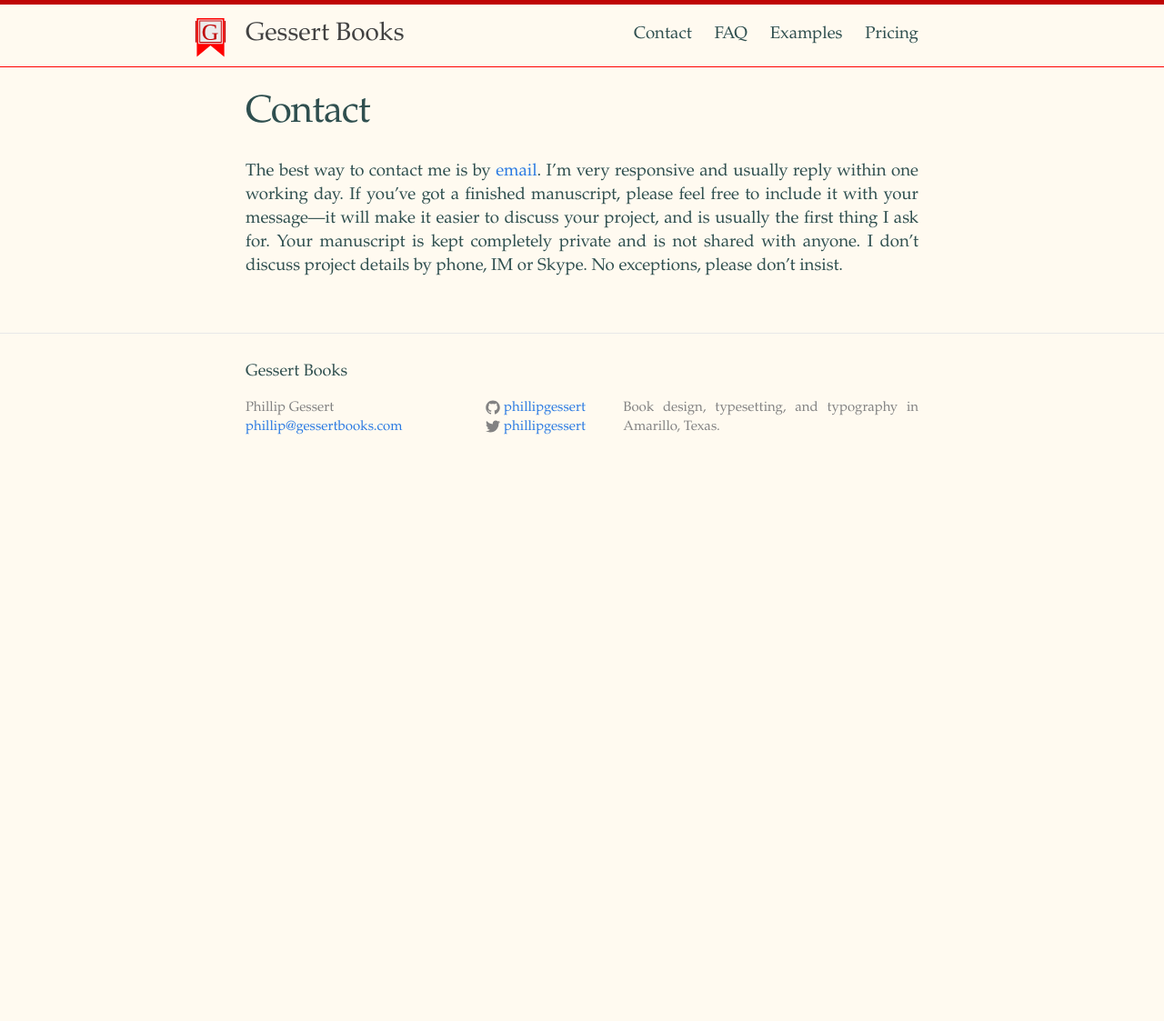
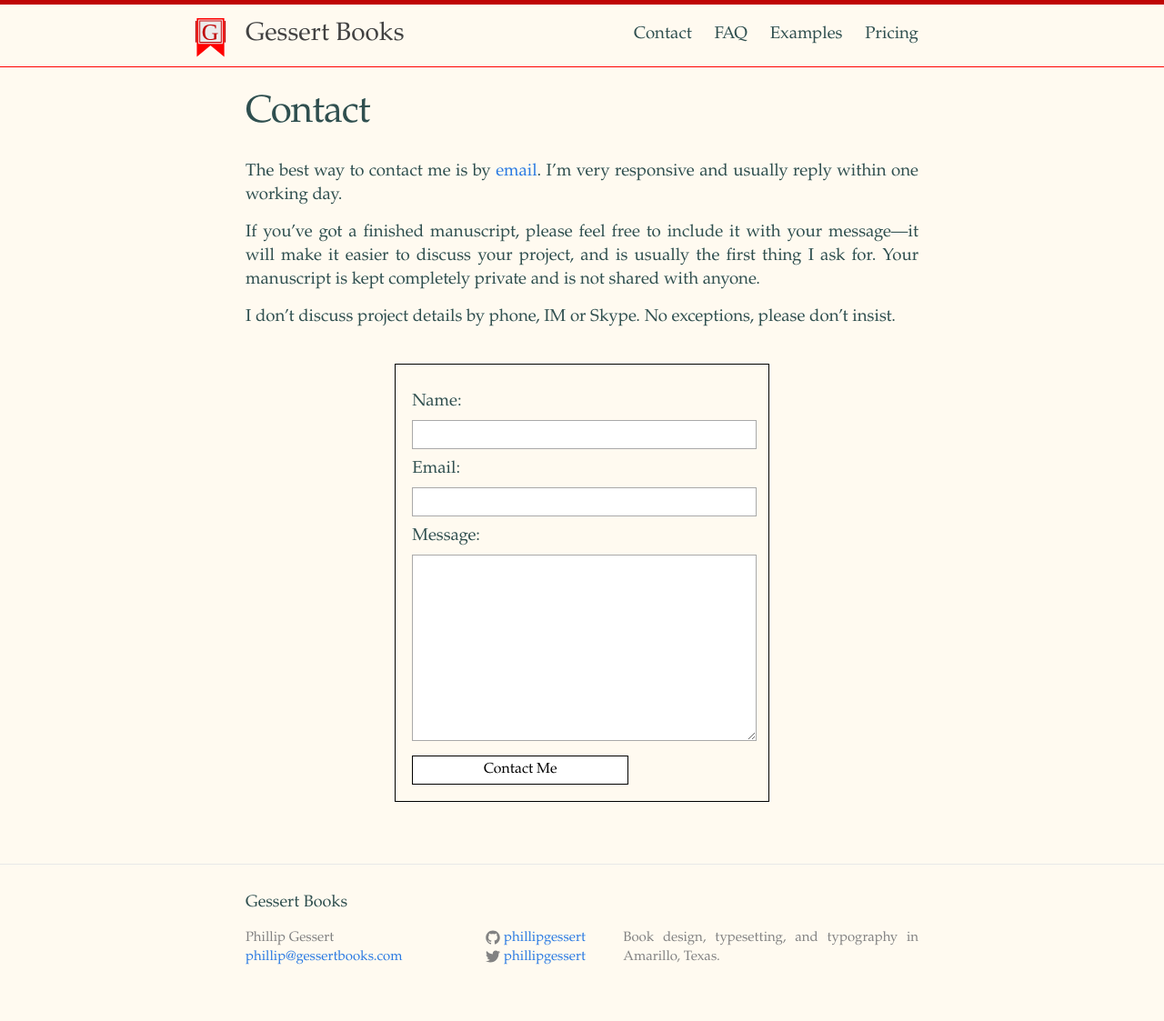
Before and after one commit to phillipgessert/phillipgessert.github.io, a Jekyll site: the page built from contact.md, in a window 1280 px wide. Shown: the whole page at 91% size. Built offline with Jekyll 4.4.1, drawn with Linux system fonts in a browser that asks for light colours; before the commit the page ends 900 px from its top, so only the background shows below that.

Commit message:
contact form complete, success page needed

```diff
--- a/_sass/_custom.scss
+++ b/_sass/_custom.scss
@@ -292,3 +292,44 @@ figure {
 		margin-top: 2em;
 	}
 }
+
+// Form
+
+form {
+	border: 1px solid black;
+	padding: 1em;
+	//font-size: $small-font-size / 2;
+	margin: 2em auto;
+	max-width: 20em;
+	label, input, textarea{
+		display: block;
+		margin-top: .5em;
+		width: 100%;
+
+
+		padding: 0;
+	}
+input {
+	height: 2em;
+	border: 1px solid darkgrey;
+	padding: .125em;
+}
+
+	textarea {
+		height: 15em;
+		border: 1px solid darkgrey;
+		padding: .125em;
+	}
+
+}
+
+input[type="submit"]{
+		max-width: 15em;
+		background-color: white;
+		margin-top: .5em;
+		float-right: right;
+		font-family: $base-font-family;
+		font-size: $small-font-size;
+		margin-top: 1em;
+		border: 1px solid black;
+	}
--- a/contact.md
+++ b/contact.md
@@ -4,5 +4,23 @@ title: Contact
 permalink: /contact/
 ---
 The best way to contact me is by [email](mailto:phillip@gessertbooks.com). I'm very responsive and usually reply within one working day.
+
 If you've got a finished manuscript, please feel free to include it with your message---it will make it easier to discuss your project, and is usually the first thing I ask for. Your manuscript is kept completely private and is not shared with anyone.
+
 I don't discuss project details by phone, IM or Skype. No exceptions, please don't insist.
+
+<form action="https://formspree.io/phillip@gessertbooks.com"
+	method="POST">
+
+		<label for="name">Name:</label>
+		<input type="text" name="name" required>
+		<label for="_replyto">Email:</label>
+		<input type="email" name="_replyto" required>
+	<label for="message">Message:</label>
+	<textarea name="message">
+	</textarea>
+	<input type="hidden" name="_subject" value="New submission!" />
+	<input type="text" name="_gotcha" style="display:none" />
+	<input type="text" name="_format" value="plain" style="display:none" />
+	<input type="submit" class="button" value="Contact Me">
+</form>
```
Also changed, not shown: _drafts/contact.md (added, +54 -0 lines).
